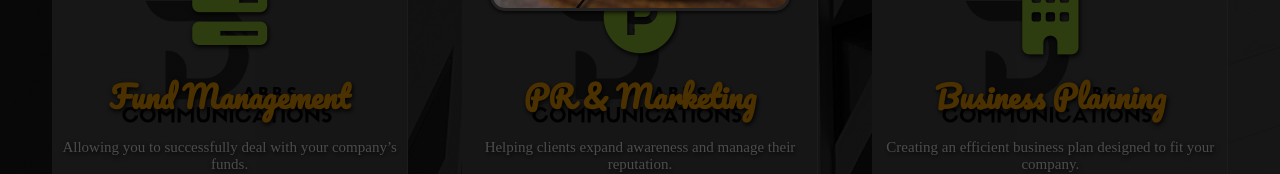
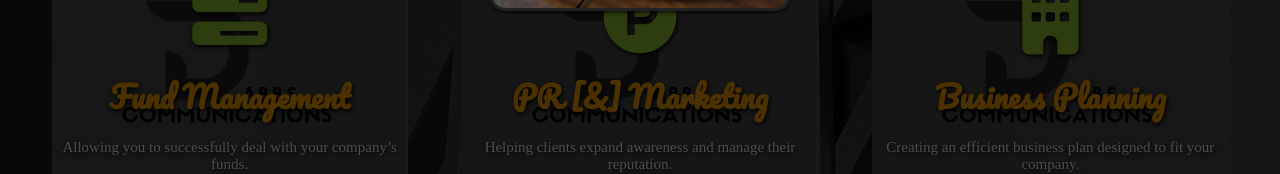
Before and after one commit to Sholynk/Dabbs-communication-, a plain HTML site: page index.html in a window 1280 px wide. Shown: the part 502-676 px from the top of the page. Drawn offline with nearby package versions, Linux system fonts and the light colour scheme; files whose address does not match are found by name; a web font is replaced by a local one.

Commit message:
index.html

```diff
--- a/index.html
+++ b/index.html
@@ -112,7 +112,7 @@
   <i class="fa-brands fa-product-hunt"></i>
 
 
-  <h3>PR & Marketing</h3>
+  <h3>PR [&] Marketing</h3>
 
   <p>Helping clients expand awareness and manage their reputation.</p>
 
```
